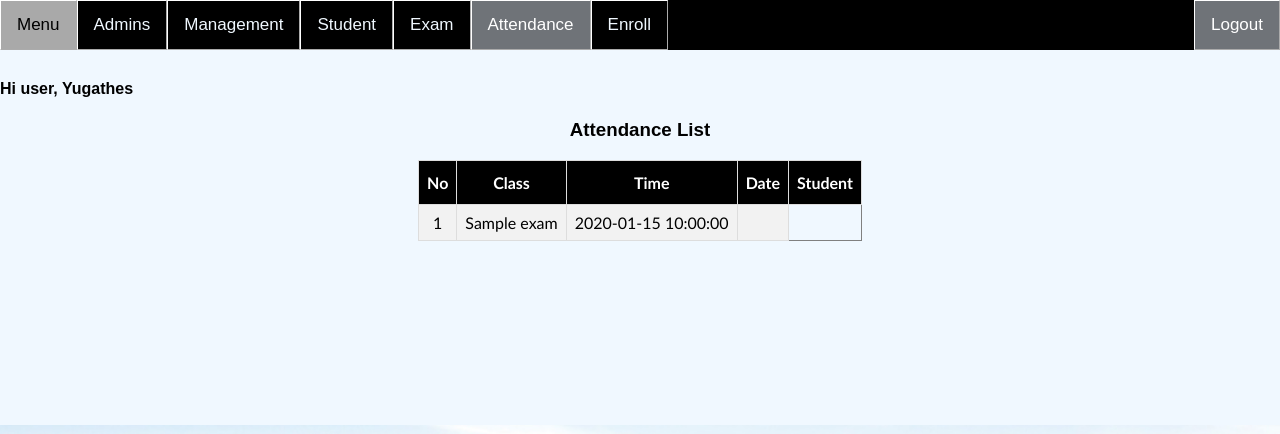
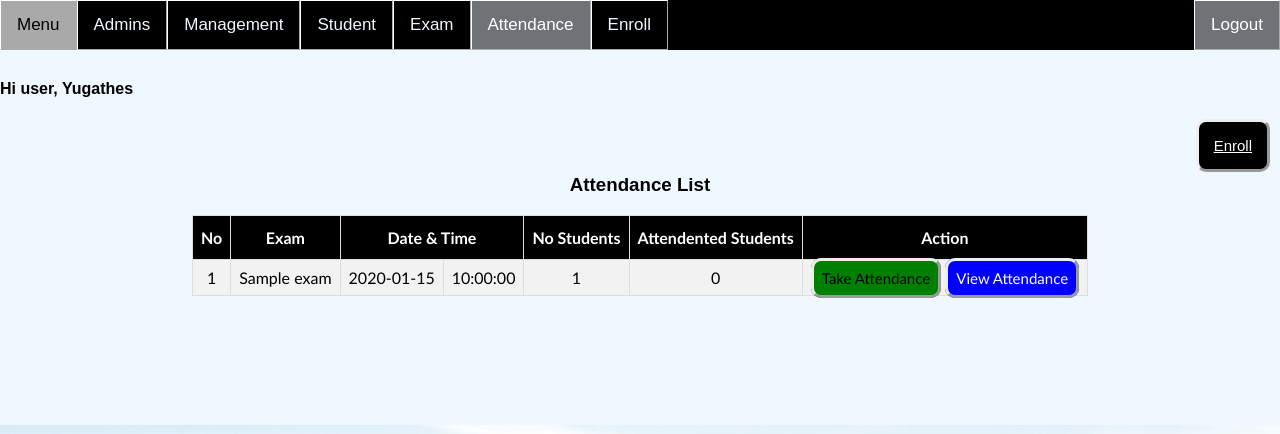
Before and after one commit to yugathes/fingerprint-library, a PHP site: page /Admin/Attendance.php in a window 1280 px wide. Shown: the top 434 px of the page. Run offline with PHP 8.4, Linux system fonts and the light colour scheme; a user stored in the database is signed in; data comes from the database, SQL or seed files in the repository; tables that the repository leaves empty or names only in its code hold one stand-in row (values such as "Sample post"); data that the repository does not hold is empty; some libraries are stand-ins or nearby versions.

Commit message:
Attendance

```diff
--- a/Web/Admin/Attendance.php
+++ b/Web/Admin/Attendance.php
@@ -79,37 +79,6 @@ label {
   margin-bottom: 20px;
   padding: 7px 0;
   font-size: 24px;
-}
-
-.btn {
-  background-color: #4CAF50;
-  color: white;
-  padding: 12px;
-  margin: 10px 0;
-  border: none;
-  width: 100%;
-  border-radius: 3px;
-  cursor: pointer;
-  font-size: 17px;
-}
-
-.btn:hover {
-  background-color: #45a049;
-}
-.btn_add{
-    padding: 15px;
-    font-size: 15px;
-    background: #1D96D1;
-    border-style: outset;
-    border-radius: 10px;
-    cursor: pointer;
-  color: white;
-  width: 15%;
-	float: right;
-}
-
-.btn_add:hover {
-  background-color: darkgrey;
 }
 
 span.price {
@@ -210,12 +179,36 @@ input[type=text] {
     left: 50%;
     position: absolute;
 }
+.btn-take{
+	padding: 8px;
+    background: green;
+    color: black;
+	text-decoration: solid;
+}
+.btn-view{
+	padding: 8px;
+    background: blue;
+    color: white;
+	text-decoration: solid;
+}
 </style>
 </head>
 
 <body>
+<a style="float:right;margin-right:10px" href="EnrollAdd.php" class="btn">Enroll</a><br><br>
 <?php
-$queryGet = "select * from student_has_exam ORDER BY attendance_date_time DESC";
+$queryGet = "SELECT
+    e.id AS exam_id,
+    e.name AS exam_name,
+    e.datetime AS datetime,
+    COUNT(she.student_id) AS num_stud,
+    SUM(she.attendance) AS total_attendance
+FROM
+    exam e
+LEFT JOIN
+    student_has_exam she ON e.id = she.exam_id
+GROUP BY
+    e.id, e.name;";
 $resultGet = mysqli_query($link,$queryGet);
 if(!$resultGet)
 {	die ("Invalid Query - get Items List: ". mysqli_error($link));	}
@@ -224,10 +217,11 @@ else{	?>
 	<table id="table" border="1" align="center">
 		<tr>
 			<th>No</th>
-			<th>Class</th>
-			<th>Time</th>
-			<th>Date</th>
-			<th>Student</th>
+			<th>Exam</th>
+			<th colspan=2>Date & Time</th>
+			<th>No Students</th>
+			<th>Attendented Students</th>
+			<th>Action</th>
 		</tr>
 <?php				if(mysqli_num_rows($resultGet)<=0){	?>
 		<tr>
@@ -237,24 +231,25 @@ else{	?>
 			$no=1;
 			while($row1= mysqli_fetch_array($resultGet, MYSQLI_BOTH))
 			{
-				$queryGe1 = "select * from student where id = '".$row1['student_id']."'";
-				$resultGe1 = mysqli_query($link,$queryGe1);
+				$datetimeObject = new DateTime($row1['datetime']);
 
-				if(!$resultGe1)
-				{	die ("Invalid Query - get Items List: ". mysqli_error($link));	}
-				else{
-					$resultGet1 = mysqli_query($link,"select * from exam where id = '".$row1['exam_id']."'");
-					$row= mysqli_fetch_array($resultGet1, MYSQLI_BOTH);
-
-					while($ro1= mysqli_fetch_array($resultGe1, MYSQLI_BOTH)){
+				// Get separate date and time variables
+				$date = $datetimeObject->format('Y-m-d');
+				$time = $datetimeObject->format('H:i:s');
 		?>
 		<tr>
 			<td><?php echo $no;?></td>
 
-			<td><?php echo $row['name'];?></td>
-			<td><?php echo $row1['attendance_date_time'];$no++;?></td>
-			<td><?php echo $ro1['username'];?></td>
-		</tr><?php	}	}	}	}?>
+			<td><?php echo $row1['exam_name'];?></td>
+			<td><?php echo $date;$no++;?></td>
+			<td><?php echo $time?></td>
+			<td><?php echo $row1['num_stud']?></td>
+			<td><?php echo $row1['total_attendance'];?></td>
+			<td>
+				<a href="AttendanceTake.php?id=<?php echo $row1['exam_id'];?>" class="btn btn-take">Take Attendance</a>
+				<a href="AttendanceView.php?id=<?php echo $row1['exam_id'];?>" class="btn btn-view">View Attendance</a>
+			</td>
+		</tr><?php	}	}?>
 	</table>
 <?php	}?>
 	<script>
--- a/Web/Admin/Header.php
+++ b/Web/Admin/Header.php
@@ -11,7 +11,7 @@
 		<a <?php if (basename($_SERVER['PHP_SELF']) == "Student.php") echo "class='active'"?>href="Student.php">Student</a>
 		<a <?php if (basename($_SERVER['PHP_SELF']) == "Exam.php") echo "class='active'"?>href="Exam.php">Exam</a>
 		<a <?php if (basename($_SERVER['PHP_SELF']) == "Attendance.php") echo "class='active'"?>href="Attendance.php">Attendance</a>
-        <a <?php if (basename($_SERVER['PHP_SELF']) == "Enroll.php") echo "class='active'"?>href="Enroll.php">Enroll</a>
+	        <a <?php if (basename($_SERVER['PHP_SELF']) == "Enroll.php") echo "class='active'"?>href="Enroll.php">Enroll</a>
 	</div>
 	<div class="auth">
 <?php if(isset ($_SESSION["userId"])) //session userid gets value from text field named userid, shown in user.php
```
Also changed, not shown: Web/Admin/Exam.php (+22 -2 lines), Web/Admin/ExamAdd.php (+5 -2 lines), Web/Admin/ExamEdit.php (+12 -32 lines), Web/index.html (line endings or trailing spaces).
